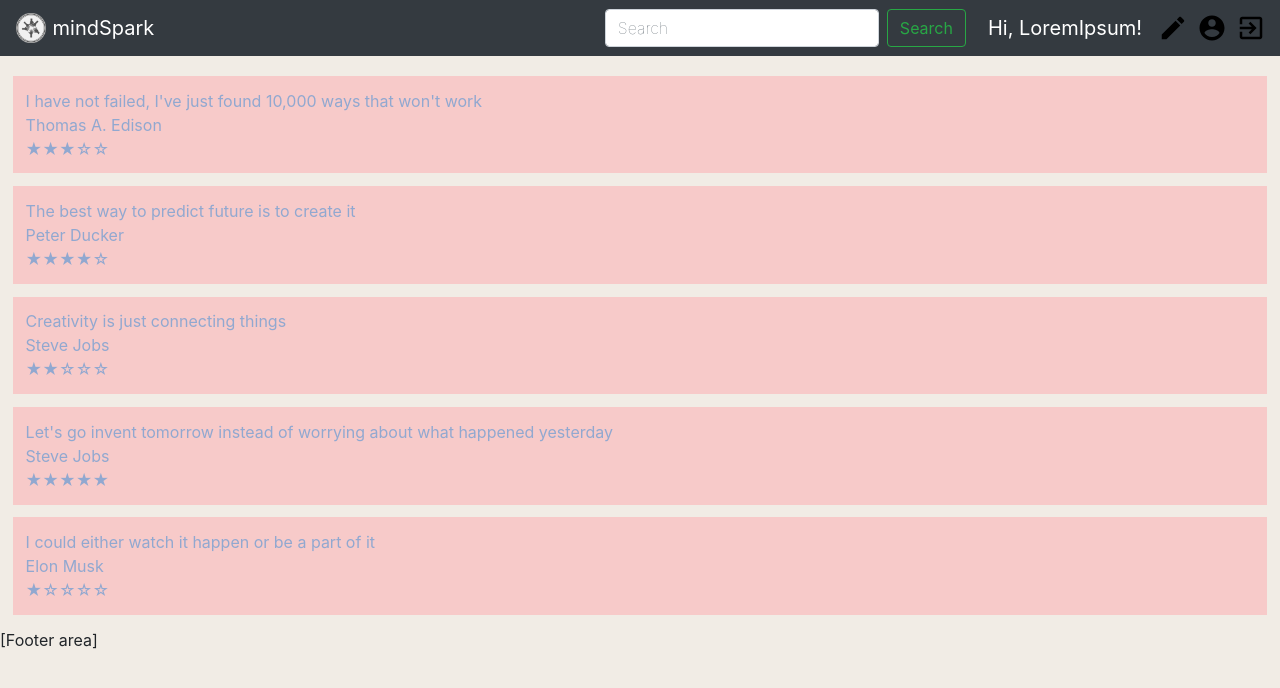
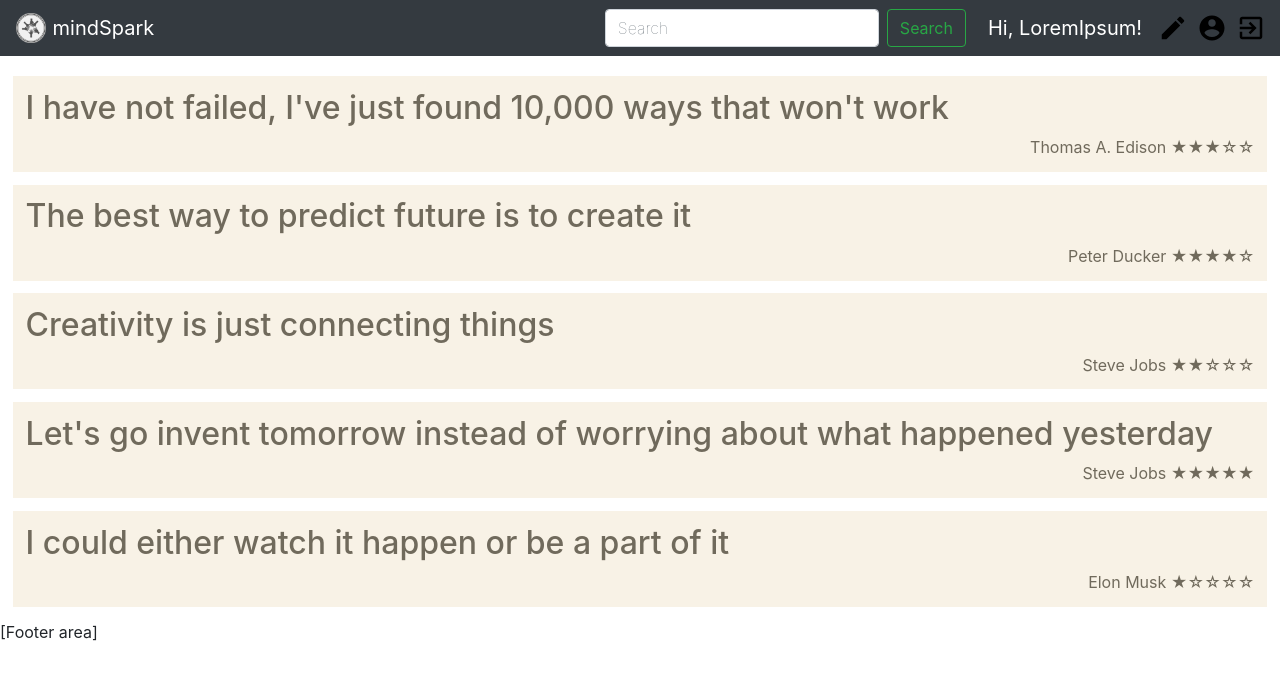
Before and after one commit to abansal98/mindSpark, a React (Create React App) app in the folder react-app/: page /home in a window 1280 px wide. Shown: the top 688 px of the page. Built offline with nearby package versions, Linux system fonts and the light colour scheme.

Commit message:
adding meaningfull dummy data and logic

```diff
--- a/react-app/src/QuoteBox.css
+++ b/react-app/src/QuoteBox.css
@@ -1,6 +1,19 @@
 .quoteBox {
   margin: 1%;
   padding: 1%;
-  color: #91a8d0;
-  background-color: #f7cac9;
+  background-color: #f8f2e6;
+  color: #706a5c;
 }
+
+.quoteBoxQuoteH1 {
+  text-align: left;
+}
+.quoteBoxQuoteH2 {
+  text-align: left;
+}
+.quoteBoxQuoteH3 {
+  text-align: left;
+}
+.quoteBoxAuthorStar {
+  text-align: right;
+}
--- a/react-app/src/QuoteBox.js
+++ b/react-app/src/QuoteBox.js
@@ -5,9 +5,12 @@ class QuoteBox extends Component {
   render() {
     return (
       <div className="quoteBox">
-        <div>{this.props.quote}</div>
-        <div>{this.props.author}</div>
-        <div>{this.props.rating}</div>
+        <h2 className="quoteBoxQuoteH2">{this.props.quote}</h2>
+        <div className="quoteBoxAuthorStar">
+          <span>{this.props.author}</span>
+          <span> </span>
+          {this.props.rating}
+        </div>
       </div>
     );
   }
--- a/react-app/src/index.css
+++ b/react-app/src/index.css
@@ -6,7 +6,8 @@ body {
   -webkit-font-smoothing: antialiased;
   -moz-osx-font-smoothing: grayscale;
   padding-top: 63px;
-  background-color: #f1ece5;
+  /* background-color: #f1ece5; */
+  background-color: #ffffff;
 }
 
 /* @media screen and (max-width: 500px) {
```
